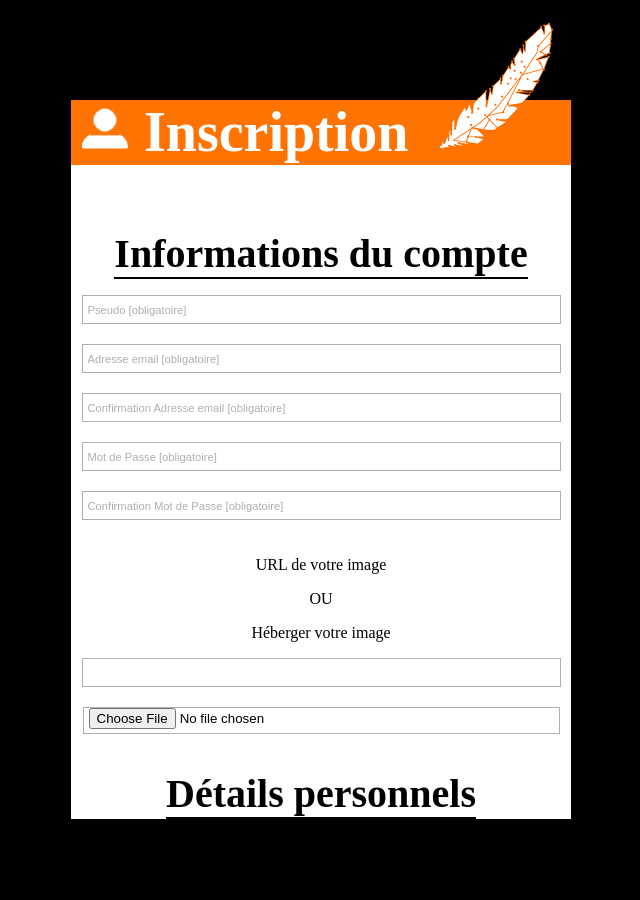
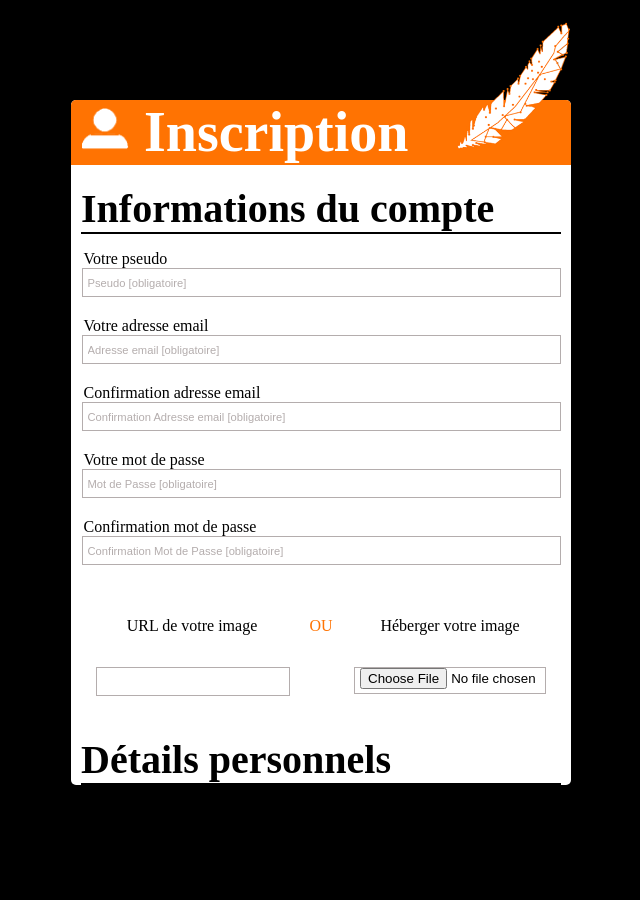
Before and after one commit to Venoum/Aujour-nal, a PHP site: page /html/inscription.html in a window 1280 px wide. Shown: the whole page, without its empty margins (319-959 px from the left). Run offline with PHP 8.4, Linux system fonts and the light colour scheme.

Commit message:
Stylisation presque terminée sur la partie

```diff
--- a/src/css/inscription.css
+++ b/src/css/inscription.css
@@ -19,6 +19,7 @@ form {
     width: 500px;
     margin: 100px auto;
     background-color: white;
+    border-radius: 5px;
 }
 
 .popup-inscri .head {
@@ -26,6 +27,12 @@ form {
     background-color: #ff7302;
     height: 65px;
     position: relative;
+    -webkit-border-top-left-radius: 5px;
+    -webkit-border-top-right-radius: 5px;
+    -moz-border-radius-topleft: 5px;
+    -moz-border-radius-topright: 5px;
+    border-top-left-radius: 5px;
+    border-top-right-radius: 5px;
 }
 
 .popup-inscri .head * {
@@ -45,8 +52,8 @@ form {
 }
 
 .popup-inscri .head img:nth-of-type(2) {
-    position: relative;
-    left: 30px;
+    position: absolute;
+    right: 0;
     top: -80px;
     height: 130px;
 }
@@ -57,18 +64,38 @@ form {
     text-align: center;
 }
 
-.popup-inscri {
-    width: 500px;
-    margin: 100px auto;
-    background-color: white;
-}
 
 .popup-inscri h3 {
     font-size: 2.5rem;
     display: inline-block;
     border-bottom: solid 2px black;
-    margin-top: 0;
+    margin-top: 20px;
     margin-bottom: 0;
+    text-align: left;
+    width: 480px;
+}
+
+.popup-inscri label {
+    display: block;
+    margin-left: auto;
+    margin-right: auto;
+    width: 95%;
+    text-align: left;
+color: black;
+}
+
+.annotation {
+    display: inline-block;
+    width: 35%;
+    padding-left: 25px;
+    padding-right: 25px;
+}
+
+.annotation:nth-of-type(2) {
+    margin: 0;
+    padding: 0;
+    width: 5%;
+    color: #ff7302;
 }
 
 .popup-inscri input {
@@ -77,6 +104,17 @@ form {
     margin-bottom: 20px;
     height: 25px;
     border: 1px solid #b4adad;
+}
+
+.hebergement input {
+    width: 37%;
+    margin-left: 5%;
+    float: left;
+}
+
+.hebergement input:nth-of-type(2) {
+    margin-right: 5%;
+    float: right;
 }
 
 ::-webkit-input-placeholder {
@@ -96,9 +134,3 @@ form {
     position: absolute;
     right: 4%;
 }
-
-label {
-    position: absolute;
-    clip: rect(1px, 1px, 1px, 1px);
-    /* to hide labels */
-}
```
